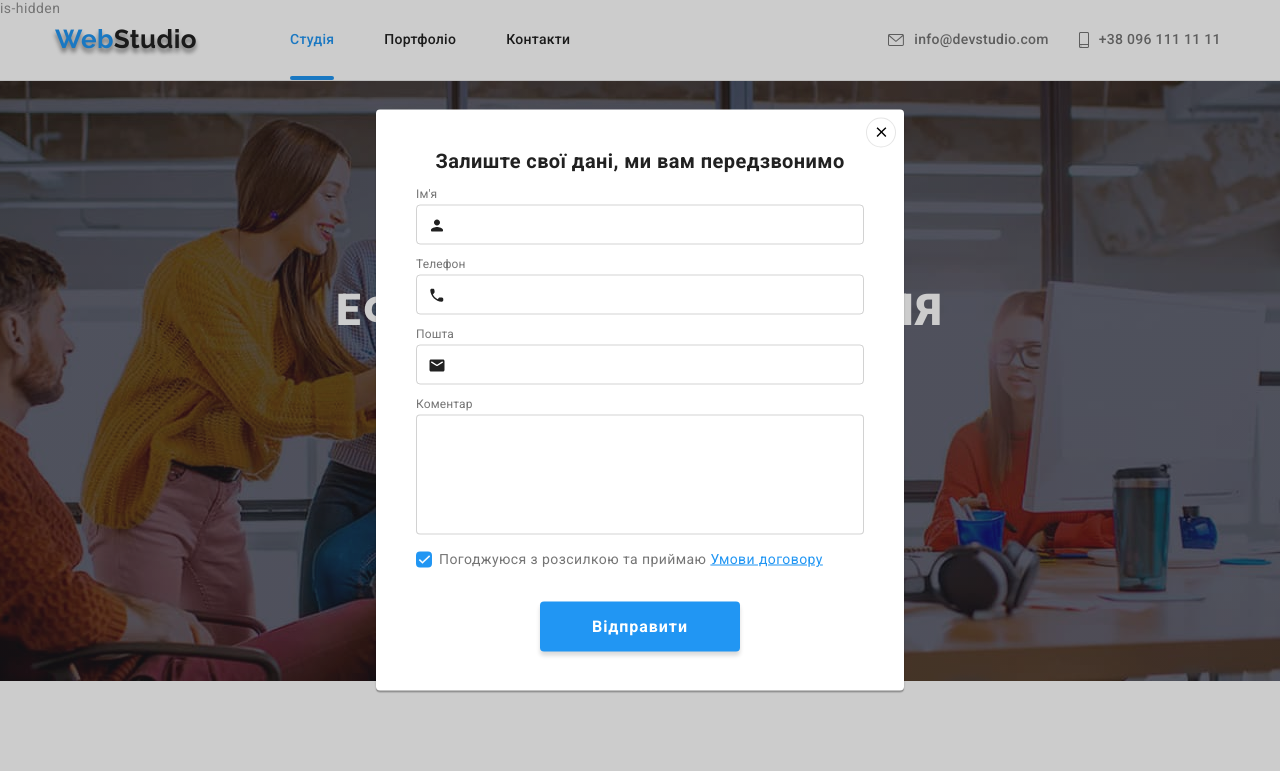
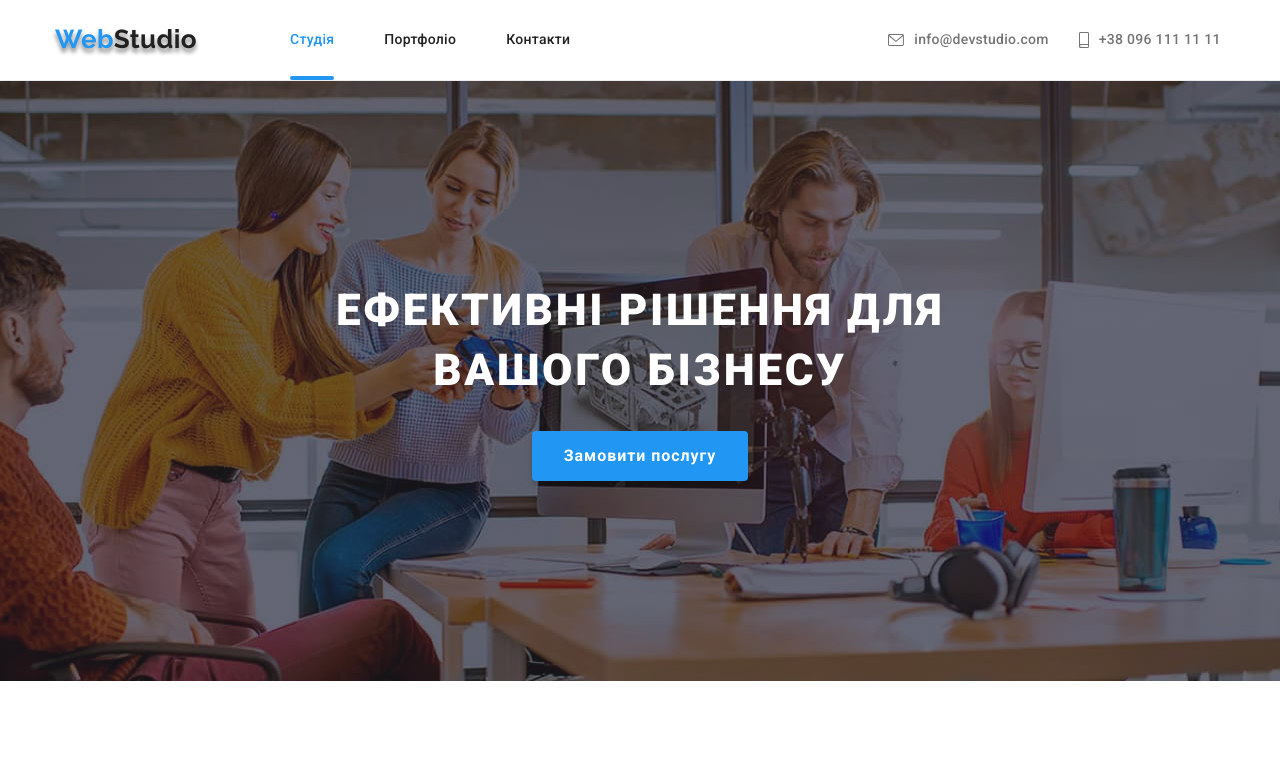
Before and after one commit to maridanyliuk/goit-markup-hw-06, a plain HTML site: page index.html in a window 1280 px wide. Shown: the top 771 px of the page. Drawn offline with nearby package versions, Linux system fonts and the light colour scheme.

Commit message:
Update index.html

```diff
--- a/index.html
+++ b/index.html
@@ -393,7 +393,7 @@
         </div>
     </footer>
 
-    <div class=" backdrop " data-modal>is-hidden
+    <div class=" backdrop is-hidden" data-modal>
         <div class="modal">
            <button type="button" class="modal-icon-btn" data-modal-close>
             <svg class="modal-icon" width="18" height="18" >
```
